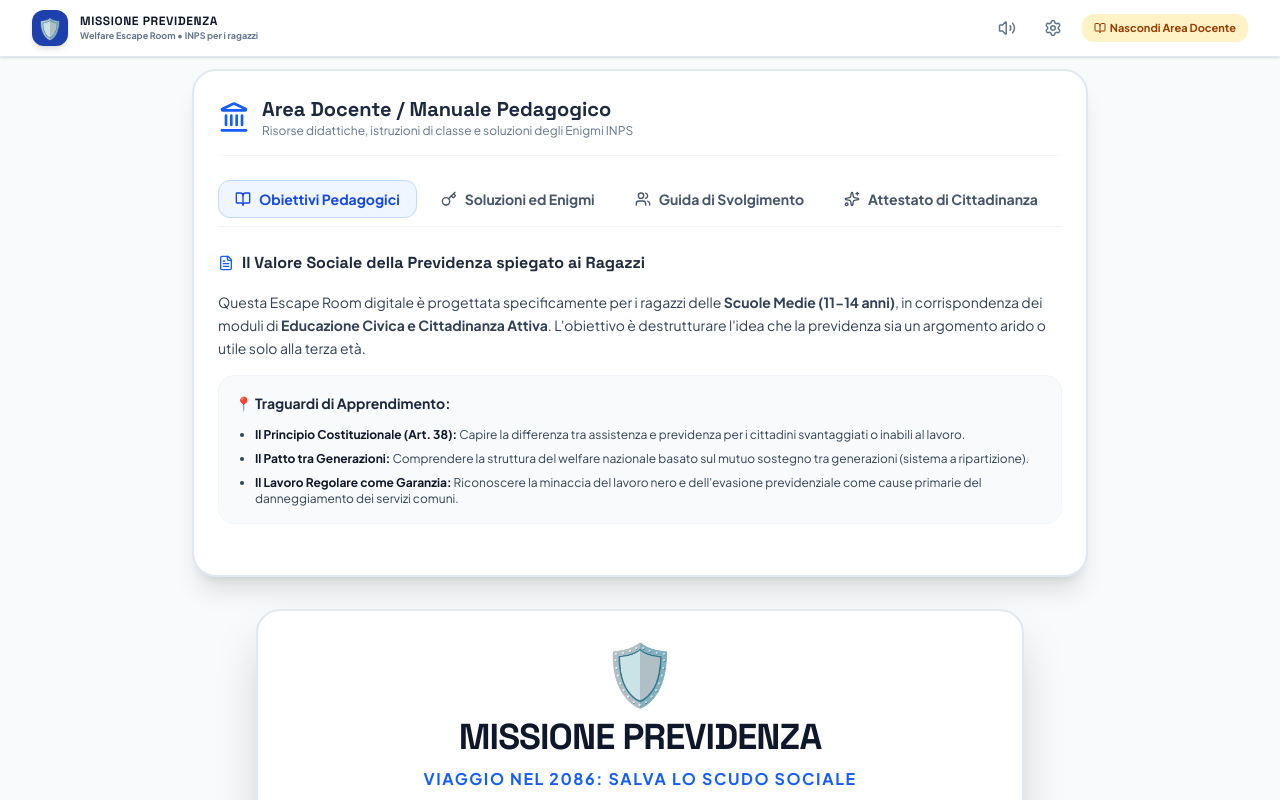
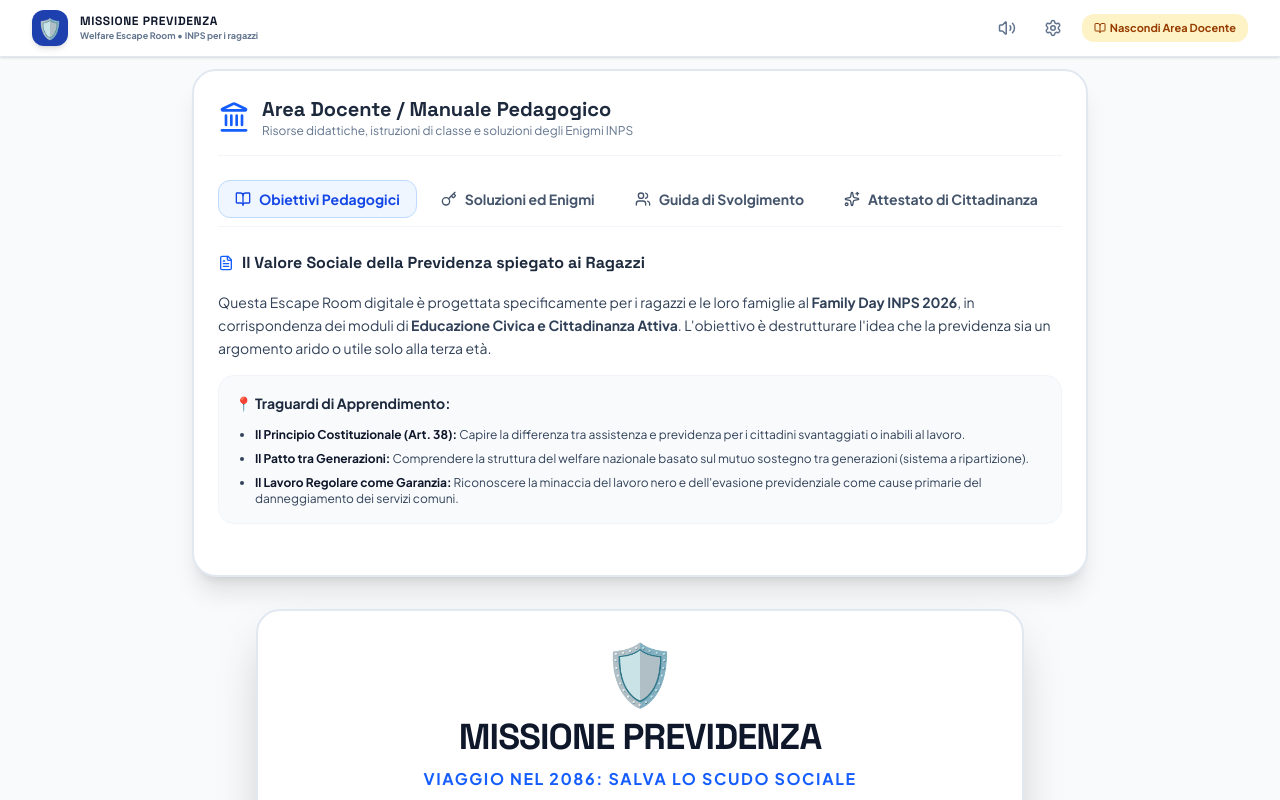
Before and after one commit to dueprincipati/scudo_sociale_inps, a React (Vite) app: page / in a window 1280 px wide. Both pictures are taken after a click on the button "Area Docente". Shown: the top 800 px of the page. Built offline with nearby package versions, Linux system fonts and the light colour scheme.

Commit message:
Update metadata, README, specification and TeacherPanel to align with INPS Family Day 2026 audience

```diff
--- a/metadata.json
+++ b/metadata.json
@@ -1,6 +1,6 @@
 {
   "name": "Missione Previdenza",
-  "description": "Un'escape room didattica interattiva sulla previdenza sociale e sul funzionamento dell'INPS, pensata per i ragazzi delle scuole medie (11-14 anni).",
+  "description": "Un'escape room didattica interattiva sulla previdenza sociale e sul funzionamento dell'INPS, pensata per i ragazzi e le loro famiglie (Family Day 2026).",
   "requestFramePermissions": [],
   "majorCapabilities": ["MAJOR_CAPABILITY_SERVER_SIDE_GEMINI_API"]
 }
--- a/src/components/TeacherPanel.tsx
+++ b/src/components/TeacherPanel.tsx
@@ -89,7 +89,7 @@
               <FileText className="w-4 h-4 text-blue-600" /> Il Valore Sociale della Previdenza spiegato ai Ragazzi
             </h3>
             <p>
-              Questa Escape Room digitale è progettata specificamente per i ragazzi delle <strong>Scuole Medie (11-14 anni)</strong>,
+              Questa Escape Room digitale è progettata specificamente per i ragazzi e le loro famiglie al <strong>Family Day INPS 2026</strong>,
               in corrispondenza dei moduli di <strong>Educazione Civica e Cittadinanza Attiva</strong>.
               L'obiettivo è destrutturare l'idea che la previdenza sia un argomento arido o utile solo alla terza età.
             </p>
@@ -198,7 +198,7 @@
                 <input
                   id="print-class"
                   type="text"
-                  placeholder="Es: 2° A - Scuole Medie"
+                  placeholder="Es: Gruppo Famiglia Rossi"
                   value={printSchoolClass}
                   onChange={(e) => setPrintSchoolClass(e.target.value)}
                   className="w-full bg-white border border-slate-200 rounded-xl px-3 py-2 text-sm focus:outline-blue-500"
@@ -237,7 +237,7 @@
                   <p className="font-bold italic text-sm">Firma Digitale Accertata</p>
                 </div>
               </div>
-              <p className="text-[10px] text-slate-450 uppercase tracking-widest mt-12">Istituti di Previdenza & Scuole d'Italia unite nella solidarietà</p>
+              <p className="text-[10px] text-slate-450 uppercase tracking-widest mt-12">Istituti di Previdenza & Famiglie unite nella solidarietà</p>
             </div>
           </div>
         )}
```
Also changed, not shown: 2 other files (tests, documents, lock files or other folders).
